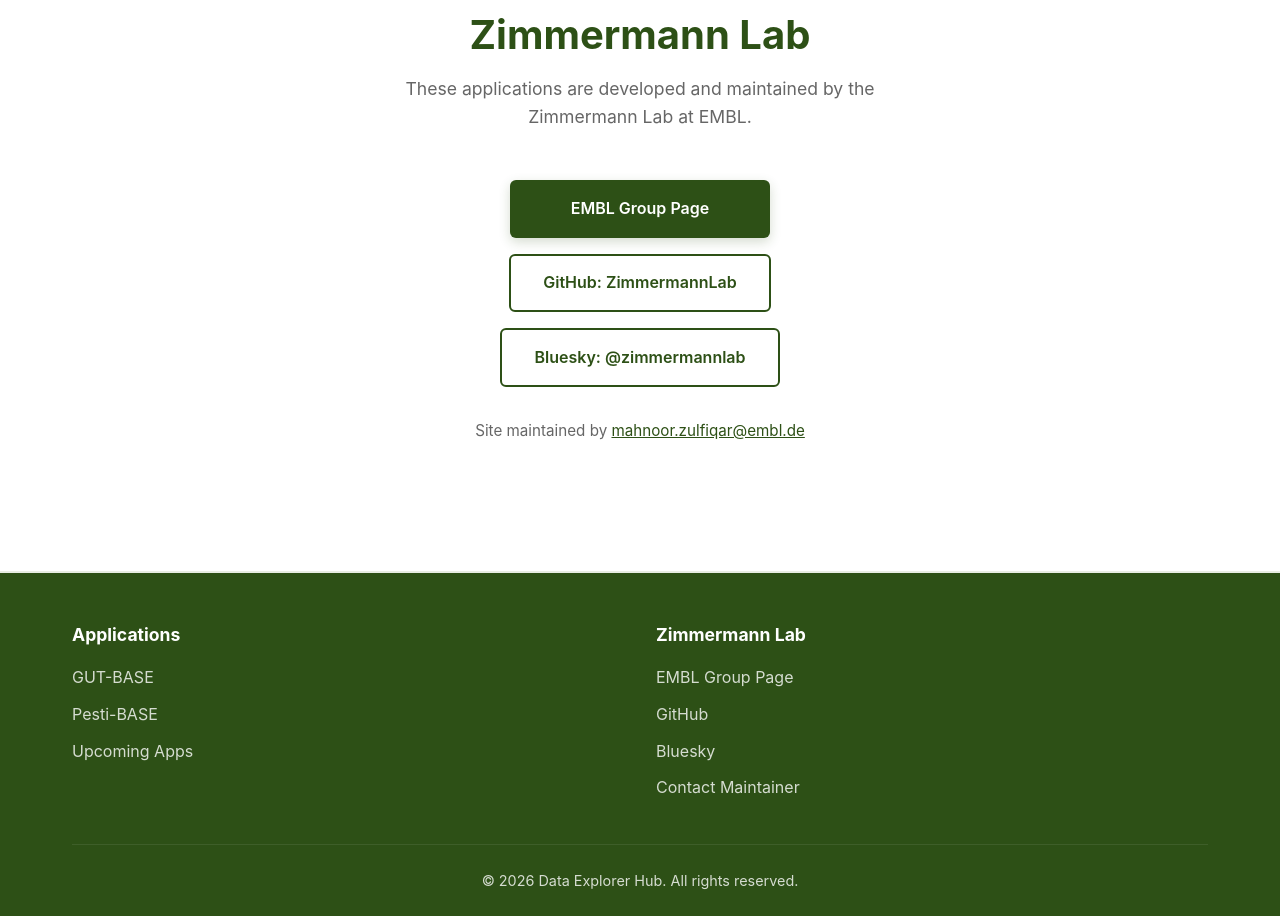
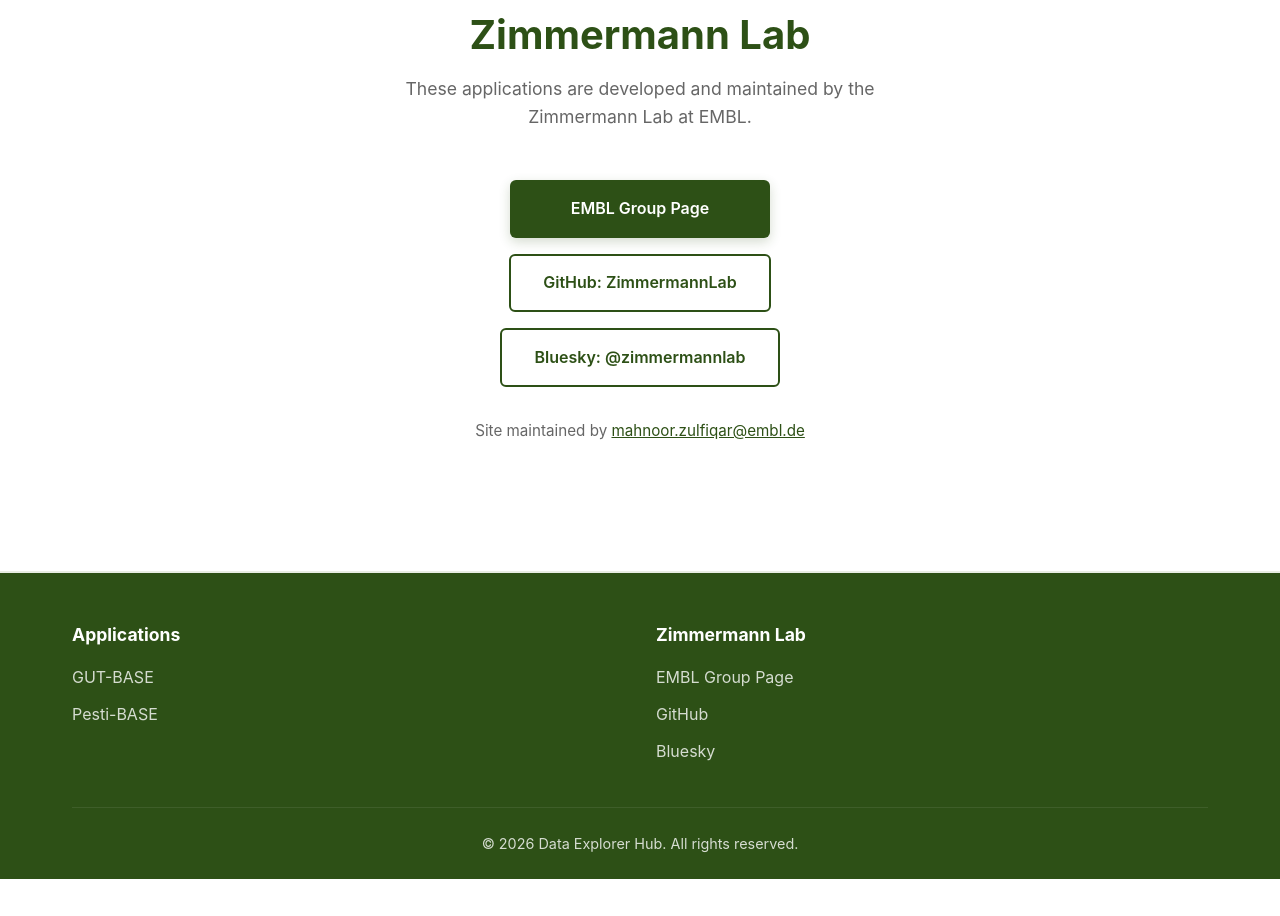
Before and after one commit to ZimmermannLab/services-webpage, a plain HTML site: page docs/index.html in a window 1280 px wide. Shown: the part 1629-2545 px from the top of the page. After the commit the page ends 2508 px from the top, so only its background shows below. Drawn offline with Linux system fonts and the light colour scheme.

Commit message:
removed broken link for email

```diff
--- a/docs/index.html
+++ b/docs/index.html
@@ -474,7 +474,6 @@
                     <ul>
                         <li><a href="#featured">GUT-BASE</a></li>
                         <li><a href="#featured">Pesti-BASE</a></li>
-                        <li><a href="#upcoming">Upcoming Apps</a></li>
                     </ul>
                 </div>
                 <div class="footer-section">
@@ -483,7 +482,6 @@
                         <li><a href="https://www.embl.org/groups/zimmermann/" target="_blank">EMBL Group Page</a></li>
                         <li><a href="https://github.com/ZimmermannLab" target="_blank">GitHub</a></li>
                         <li><a href="https://bsky.app/profile/zimmermannlab.bsky.social" target="_blank">Bluesky</a></li>
-                        <li><a href="mailto:mahnoor.zulfiqar@embl.de">Contact Maintainer</a></li>
                     </ul>
                 </div>
             </div>
```
